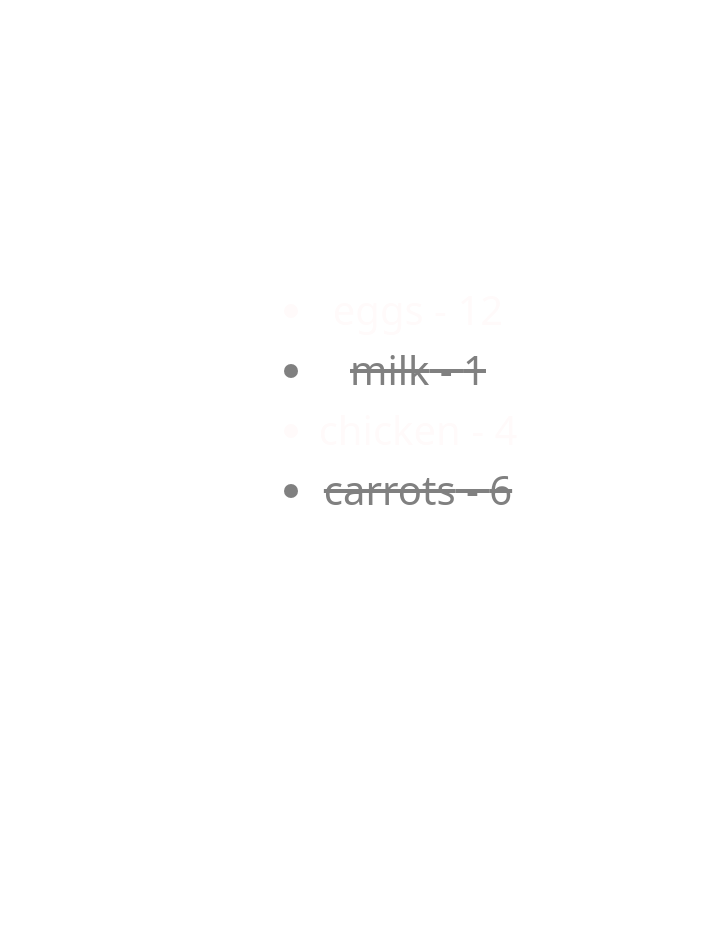
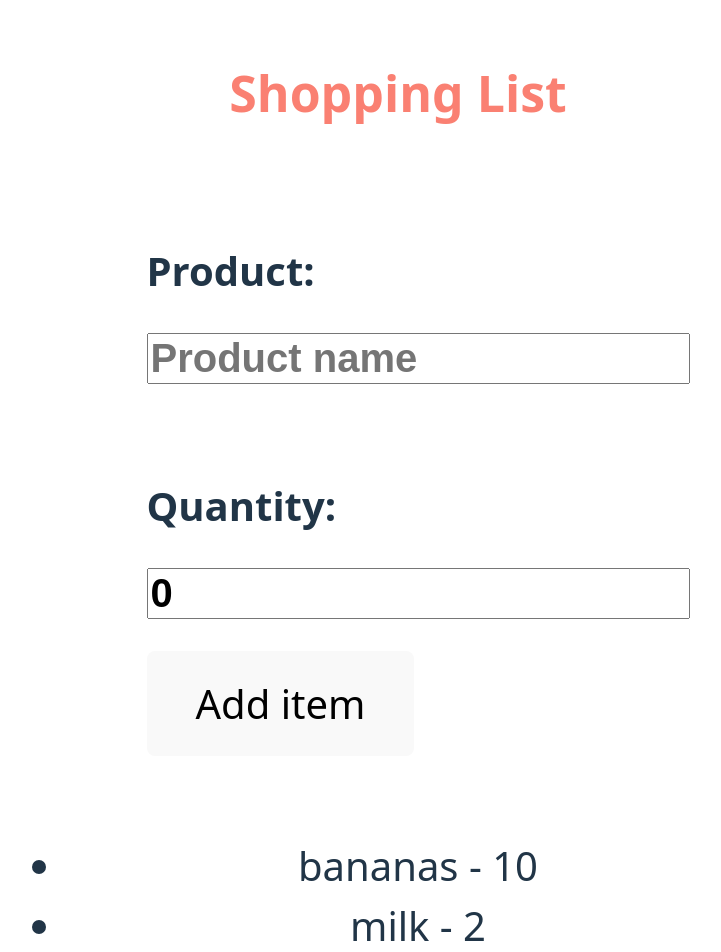
Before and after one commit to TetianaTalebi/react_shopping_list, a React (Vite) app in the folder react_shopping_list/: page / in a window 1280 px wide. Shown: the top 952 px of the page, without its empty margins (242-963 px from the left). Before the commit the page ends 800 px from the top, so only its background shows below. Built offline with nearby package versions, Linux system fonts and the light colour scheme.

Commit message:
On shopping list form submit add new item from the form into the shopping list

```diff
--- a/react_shopping_list/src/ShoppingList.jsx
+++ b/react_shopping_list/src/ShoppingList.jsx
@@ -1,14 +1,33 @@
+import { useState } from "react";
+import { v4 as uuidv4 } from 'uuid';
+
+// ShoppingListForm submits data into ShoppingList
+import ShoppingListForm from "./ShoppingListForm";
+
 import ShoppingListItem from "./ShoppingListItem";
 
-export default function ShoppingLIst({ items }) {
+
+export default function ShoppingList() {
+
+  // items is an array of objects
+  const [items, setItems] = useState([
+    // for now these 2 items are hardcoded in the state
+    {id: uuidv4(), product: "bananas", quantity: 10},
+    {id: uuidv4(), product: "milk", quantity: 2}
+  ]);
+
+  const addItem=(item) => {
+    return setItems((currItems) => [...currItems, {...item, id: uuidv4()}]);
+  }
+
   return (
-    <ul>
-      {items.map((i) => (
-        <ShoppingListItem
-          obj={{...i}}
-          key={i.id}
-        />
-      ))}
-    </ul>
+    <div className="ShoppingList" style={{fontSize: '40px'}}>
+      <h1 style={{fontSize: '50px', color: "salmon"}}>Shopping List</h1>
+      <ul>
+        <ShoppingListForm addItem={addItem} />
+        {items.map((i) => <li key={i.id}>{i.product} - {i.quantity}</li>)}
+      </ul>
+    </div>
+
   );
 }
```
